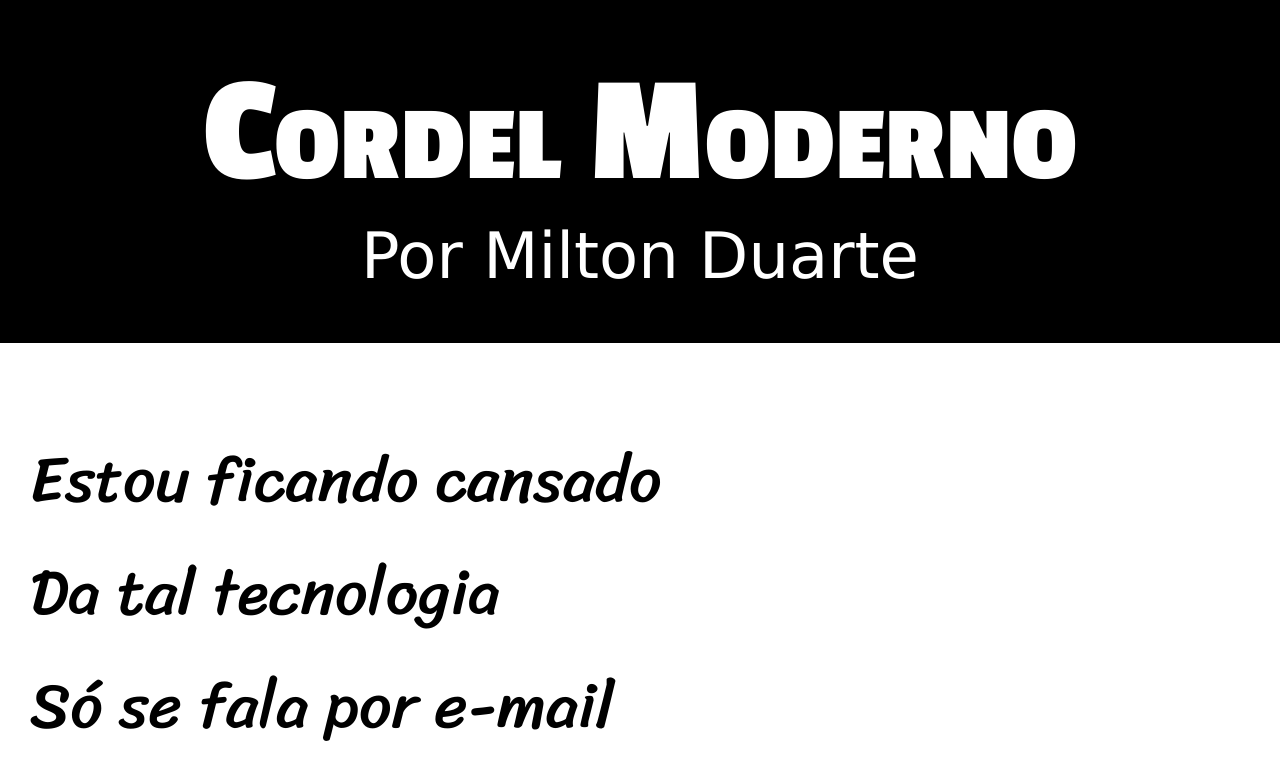
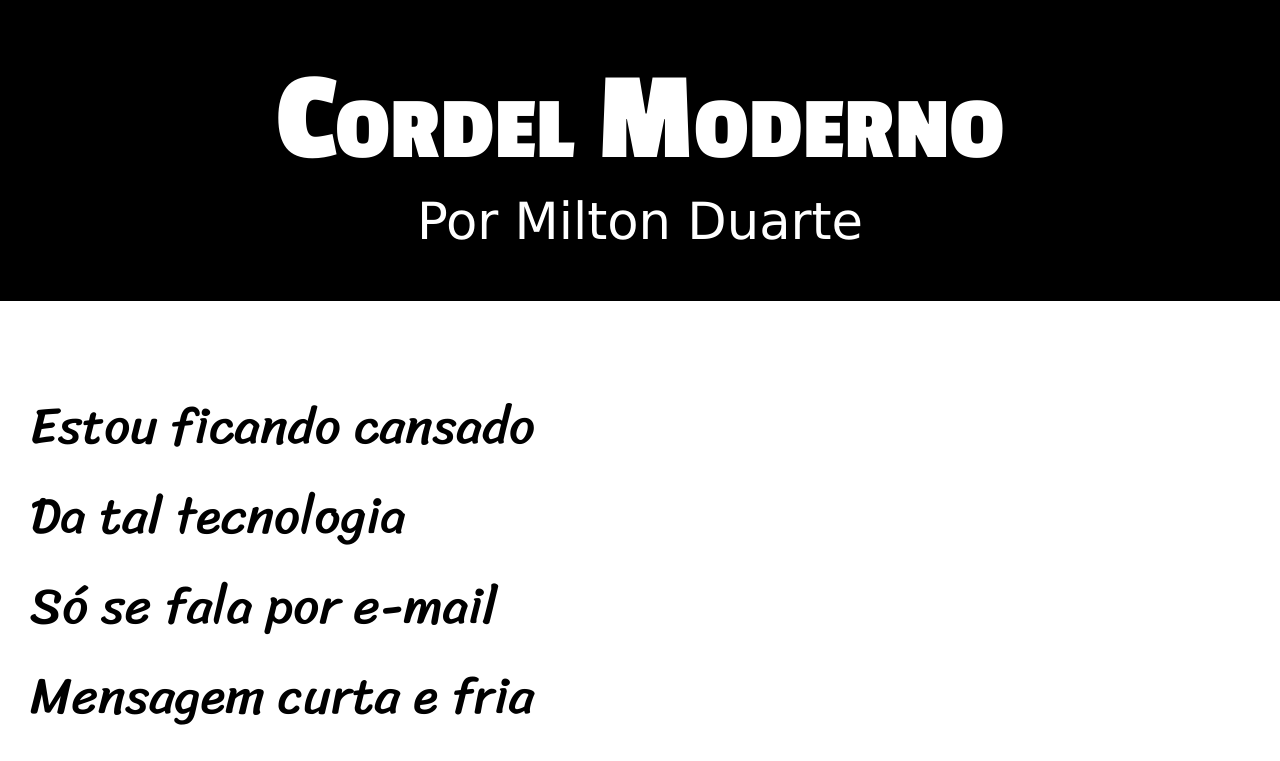
Before and after one commit to csleo17/Cordel_Moderno, a plain HTML site: page index.html in a window 1280 px wide. Shown: the top 761 px of the page. Drawn offline with Linux system fonts and the light colour scheme.

Commit message:
Update style.css

```diff
--- a/style.css
+++ b/style.css
@@ -29,7 +29,7 @@ header > h1 {
 padding-top: 50px;
 font-variant: small-caps;
 font-family: var(--font02);
-font-size: 12vw;
+font-size: 10vw;
 
 }
 
@@ -42,7 +42,7 @@ section {
     padding-top: 10vh;
     padding-bottom: 10vh;
     padding-left: 30px;
-    font-size: 10vw;
+    font-size: 8vw;
 
 }
 section > p {
@@ -62,7 +62,7 @@ section.normal {
 
 p {
     font-family: var(--font03);
-    font-size: 5vw;
+    font-size: 4vw;
 }
 
 section.img {
```
